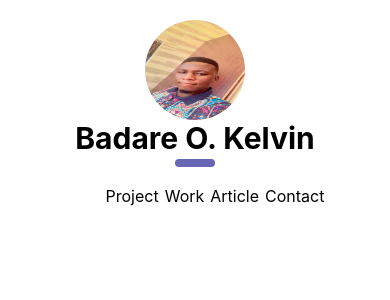
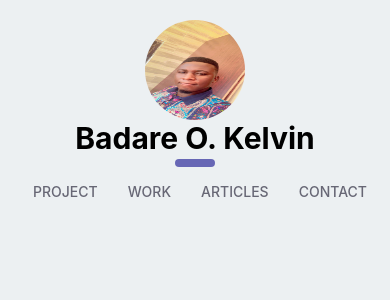
Before and after one commit to BadareOkiemuteKelvin/portfolio-app, a React (Create React App) app: page / in a window 390 px wide. Shown: the top 300 px of the page. Built offline with nearby package versions, Linux system fonts and the light colour scheme.

Commit message:
remove menu and took menu items into header

```diff
--- a/public/index.html
+++ b/public/index.html
@@ -26,7 +26,7 @@
     -->
     <title>React App</title>
   </head>
-  <body>
+  <body style=" background-color: rgb(236, 240, 242);">
     <noscript>You need to enable JavaScript to run this app.</noscript>
     <div id="root"></div>
     <!--
--- a/src/Screens/Home/Home.jsx
+++ b/src/Screens/Home/Home.jsx
@@ -1,13 +1,13 @@
 import React from "react"
 import Header from "../../Views/Header/Header";
-import Menu from "../../Views/Menu/Menu";
+
 
 const Home =()=>{
 
  return(
     <div>
         <Header  />
-        <Menu />
+
 
     </div>
  )
--- a/src/Views/Header/Header.css
+++ b/src/Views/Header/Header.css
@@ -14,7 +14,6 @@
        border-radius: 50px;
        margin-top:20px;
        margin-bottom: 0px;
-
     }
 
     .logoname{
@@ -29,8 +28,27 @@
         background-color: rgb(103, 103, 181);
         border-radius: 10px;
         margin-top: 3px;
+    }
+
+    .container ul{
+        display: flex;
+        flex-direction: row;
+        justify-content: space-evenly;
+        align-items: center;
+        margin-left: -60px;
 
     }
+
+    .container li {
+        text-decoration: none;
+        list-style: none;
+        text-transform: uppercase;
+        color: rgb(103, 103, 117);
+        font-size: 14px;
+        font-weight: 500;
+        margin-left: 30px;
+  }
+
 
 
 
--- a/src/Views/Header/Header.jsx
+++ b/src/Views/Header/Header.jsx
@@ -5,13 +5,27 @@ import './Header.css'
 const  Header =()=>{
 
     return(
-        <div className="headerContainer">
+        <header className="headerContainer">
           <img  src={logo}  className="profilephoto"  alt="kelvin"  />
           <p className="logoname boy">Badare O. Kelvin</p>
           <div className="lineindicator"></div>
-
-
-        </div>
+      <div className='container'>
+      <ul>
+          <li>
+           Project
+          </li>
+          <li>
+            Work
+          </li>
+          <li>
+           Articles
+          </li>
+          <li>
+            Contact
+          </li>
+      </ul>
+    </div>
+        </header>
     )
 }
 
--- a/src/Views/Menu/Menu.css
+++ /dev/null
@@ -1,20 +0,0 @@
-/*Mobile css */
-@media only screen and (max-width: 600px) {
-
-
-    .container ul{
-        display: flex;
-        flex-direction: row;
-        justify-content: center;
-        align-items: center;
-
-    }
-
-    .container li {
-        text-decoration: none;
-        list-style: none;
-        margin: 3px;
-
-    }
-
-}
--- a/src/Views/Menu/Menu.jsx
+++ /dev/null
@@ -1,31 +0,0 @@
-import React from 'react'
-import './Menu.css'
-
-const Menu =()=>{
-
-
-  return(
-    <div className='container'>
-      <ul>
-          <li>
-           Project
-          </li>
-          <li>
-            Work
-          </li>
-          <li>
-           Article
-          </li>
-          <li>
-            Contact
-          </li>
-      </ul>
-
-    </div>
-  )
-
-
-
-}
-
-export default Menu;
```
